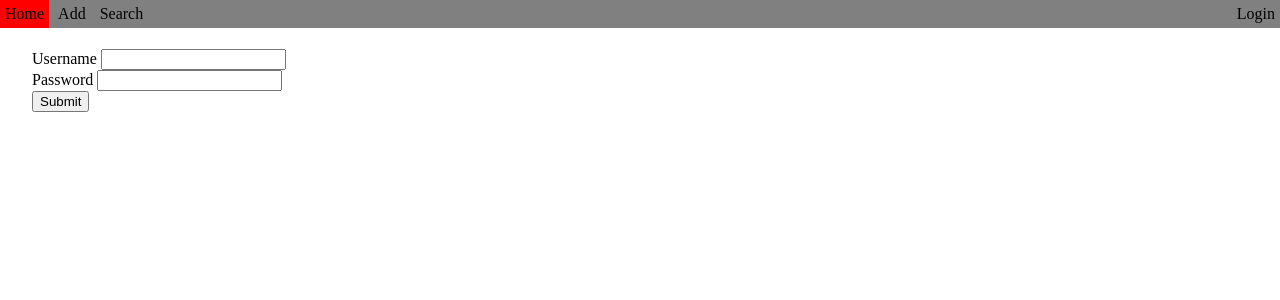
After one commit to cooljohnny3/db-program, a Node server app: page /login in a window 1280 px wide. The commit adds this page. Shown: the top 300 px of the page. Run offline with Node 20, Linux system fonts and the light colour scheme.

Commit message:
Login page

```diff
--- a/db-server/src/app.js
+++ b/db-server/src/app.js
@@ -1,4 +1,5 @@
 const express = require('express');
+const session = require('express-session');
 const bodyParser = require('body-parser');
 const path = require('path');
 const mysql = require('mysql');
@@ -11,14 +12,12 @@ app.set('view engine', 'ejs');
 app.use(express.static(path.join(__dirname, 'public')));
 app.use(bodyParser.urlencoded({ extended: false }))
 
-/*
 // express-session
 app.use(session({
     secret: 'secret',
     resave: true,
     saveUninitialized: false
 }));
-*/
 
 // mySQL db info
 const article_pool = mysql.createPool({
@@ -35,6 +34,7 @@ const user_pool = mysql.createPool({
     database: 'users'
 });
 
+// TODO: have only certain amount display at a time.  Don't want to list every one
 app.get('/', (req, res) => {
     let query = 'SELECT * FROM articles';
     article_pool.query(query, (err, rows, fields) => {
@@ -47,6 +47,7 @@ app.get('/', (req, res) => {
     })
 });
 
+// TODO: add checking for user which already exists
 app.get('/register', (req, res) => {
     res.render('register');
 })
@@ -67,6 +68,41 @@ app.post('/register', (req, res) => {
                         res.redirect('/');
                     }
                 });
+        }
+    })
+})
+
+app.get('/login', (req, res) => {
+    res.render('login');
+})
+
+app.post('/login', (req, res) => {
+    //query for requested user
+    let query = 'SELECT * FROM users WHERE username LIKE \'%'+req.body.username+'%\';';
+    user_pool.query(query, (err, rows, fields) => {
+        //console.log(rows[0].username);
+        //if error
+        if(err) console.log(err);
+        //else if user exists check password
+        else if(rows.length > 0){
+            user_pool.query('SELECT pass FROM users WHERE username LIKE \'%'+rows[0].username+'%\';', (err, rows, fields) => {
+                //console.log(rows[0].pass);
+                //if correct password set session and redirect
+                bcrypt.compare(req.body.pass, rows[0].pass, function(err, result) {
+                    if(result){
+                        console.log('Login successful');
+                        res.redirect('/');
+                    }
+                    else{
+                        //console.log('Incorect password');
+                        res.redirect('/login');
+                    }
+                })
+            });
+        }
+        else{
+            //console.log('Incorect username');
+            res.redirect('/login');
         }
     })
 })
--- a/db-server/src/public/css/index.css
+++ b/db-server/src/public/css/index.css
@@ -36,6 +36,10 @@ nav li:hover {
     background-color: red;
 }
 
+nav .login {
+    float: right;
+}
+
 /* table */
 .container table{
     width: 100%;
--- a/db-server/src/views/header.ejs
+++ b/db-server/src/views/header.ejs
@@ -14,6 +14,7 @@
             <li><a href="/">Home</a></li>
             <li><a href="/add">Add</a></li>
             <li><a href="/search">Search</a></li>
+            <li class="login"><a href="/login">Login</a></li>
         </ul>
     </nav>
     <div class="container">
--- /dev/null
+++ b/db-server/src/views/login.ejs
@@ -0,0 +1,11 @@
+<%- include('header'); -%>
+
+<form action="/login" method="POST">
+    <label>Username</label>
+    <input type="text" name="username" required><br>
+    <label>Password</label>
+    <input type="text" name="pass" required><br>
+    <input type="submit" value="Submit">
+</form>
+
+<%- include('footer'); -%>
```
